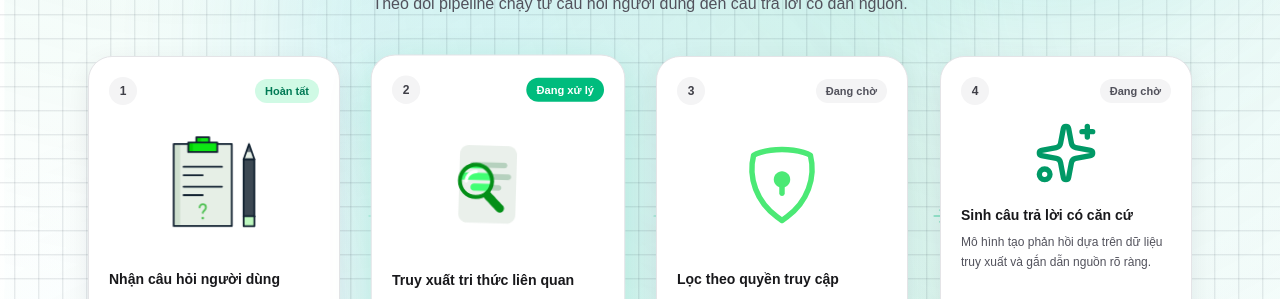
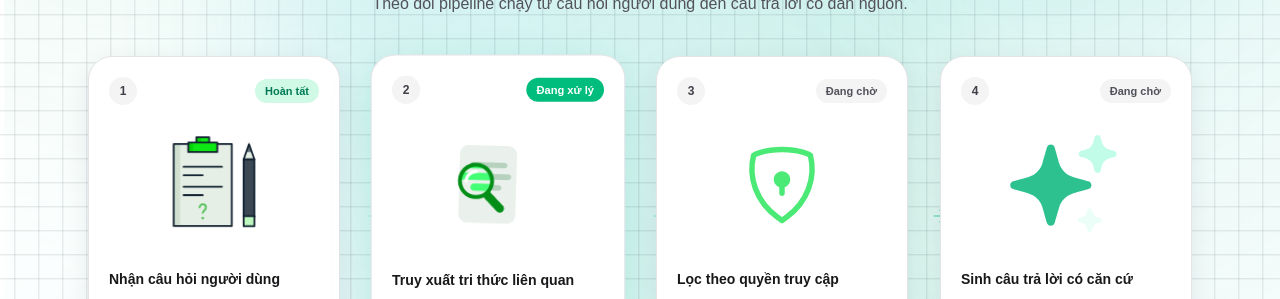
Before and after one commit to QuanLM270302/SEP490_AIConsultingChatbot_FE, a Next.js app: page / in a window 1280 px wide. Shown: the part 960-1259 px from the top of the page. Built offline with nearby package versions, Linux system fonts and the light colour scheme; no server answers.

Commit message:
Fix hydration mismatch and trial auto-renew UX; add Step 4 Lottie

```diff
--- a/app/page.tsx
+++ b/app/page.tsx
@@ -267,6 +267,7 @@ export default function Home() {
         [0, "/lottie/yellow-quiz.json"],
         [1, "/lottie/searching.json"],
         [2, "/lottie/security-shield.json"],
+        [3, "/lottie/ai-step4.json"],
       ];
 
       const loadedIcons = await Promise.all(
--- a/app/tenant-admin/subscription/page.tsx
+++ b/app/tenant-admin/subscription/page.tsx
@@ -376,6 +376,21 @@ export default function TenantAdminSubscriptionPage() {
 
   const handleToggleAutoRenew = async () => {
     if (!subscription || autoRenewLoading) return;
+
+    const isTrialSubscription =
+      Boolean(subscription.isTrial) ||
+      subscription.tier === "TRIAL" ||
+      subscription.status === "TRIAL";
+
+    if (isTrialSubscription) {
+      window.alert(
+        language === "en"
+          ? "Auto-renew is not available for free trial plans."
+          : "Gói dùng thử miễn phí không hỗ trợ tự động gia hạn."
+      );
+      return;
+    }
+
     setAutoRenewLoading(true);
     try {
       await toggleAutoRenew(!subscription.autoRenew);
@@ -385,6 +400,13 @@ export default function TenantAdminSubscriptionPage() {
       loadSubscription({ silent: true });
     } catch (e) {
       console.error("Failed to toggle auto-renew:", e);
+      window.alert(
+        e instanceof Error
+          ? e.message
+          : language === "en"
+            ? "Failed to update auto-renew"
+            : "Cập nhật auto-renew thất bại"
+      );
     } finally {
       setAutoRenewLoading(false);
     }
@@ -407,6 +429,10 @@ export default function TenantAdminSubscriptionPage() {
 
   const currentPlanData = subscription ? planMap.get(subscription.tier) : undefined;
   const currentPlanFeatures = parsePlanFeatures(currentPlanData?.features);
+  const isTrialSubscription =
+    Boolean(subscription?.isTrial) ||
+    subscription?.tier === "TRIAL" ||
+    subscription?.status === "TRIAL";
   const hasActiveSubscription = subscription && (subscription.status === "ACTIVE" || subscription.status === "TRIAL");
   const daysUntilSubscriptionEnd = useMemo(
     () => daysUntilDate(subscription?.endDate),
@@ -634,7 +660,7 @@ export default function TenantAdminSubscriptionPage() {
                         </span>
                       </div>
                     )}
-                    {subscription.status !== "TRIAL" && (
+                    {!isTrialSubscription && (
                       <div className="flex items-center justify-between pt-2">
                         <span className="text-zinc-600 dark:text-zinc-400">
                           {language === "en" ? "Auto-renew:" : "Tự động gia hạn:"}
--- a/lib/use-app-theme.ts
+++ b/lib/use-app-theme.ts
@@ -14,11 +14,21 @@ import {
  * useLayoutEffect avoids the flash where a mounted header strips .dark before reading storage.
  */
 export function useAppTheme() {
-  const [theme, setThemeState] = useState<ThemeMode>(() => resolveTheme());
+  // Keep first server/client render deterministic to prevent hydration mismatches.
+  const [theme, setThemeState] = useState<ThemeMode>("light");
+  const [hydrated, setHydrated] = useState(false);
 
   useLayoutEffect(() => {
+    const resolvedTheme = resolveTheme();
+    setThemeState(resolvedTheme);
+    applyTheme(resolvedTheme);
+    setHydrated(true);
+  }, []);
+
+  useLayoutEffect(() => {
+    if (!hydrated) return;
     applyTheme(theme);
-  }, [theme]);
+  }, [theme, hydrated]);
 
   useEffect(() => {
     return onThemeChange((next) => {
@@ -32,10 +42,11 @@ export function useAppTheme() {
   }, []);
 
   const toggleTheme = useCallback(() => {
-    const next: ThemeMode = theme === "dark" ? "light" : "dark";
+    const currentTheme = hydrated ? theme : resolveTheme();
+    const next: ThemeMode = currentTheme === "dark" ? "light" : "dark";
     setThemeState(next);
     persistTheme(next);
-  }, [theme]);
+  }, [hydrated, theme]);
 
-  return { theme, setTheme, toggleTheme };
+  return { theme, setTheme, toggleTheme, hydrated };
 }
```
Also changed, not shown: public/lottie/ai-step4.json (added, +1 -0 lines).
